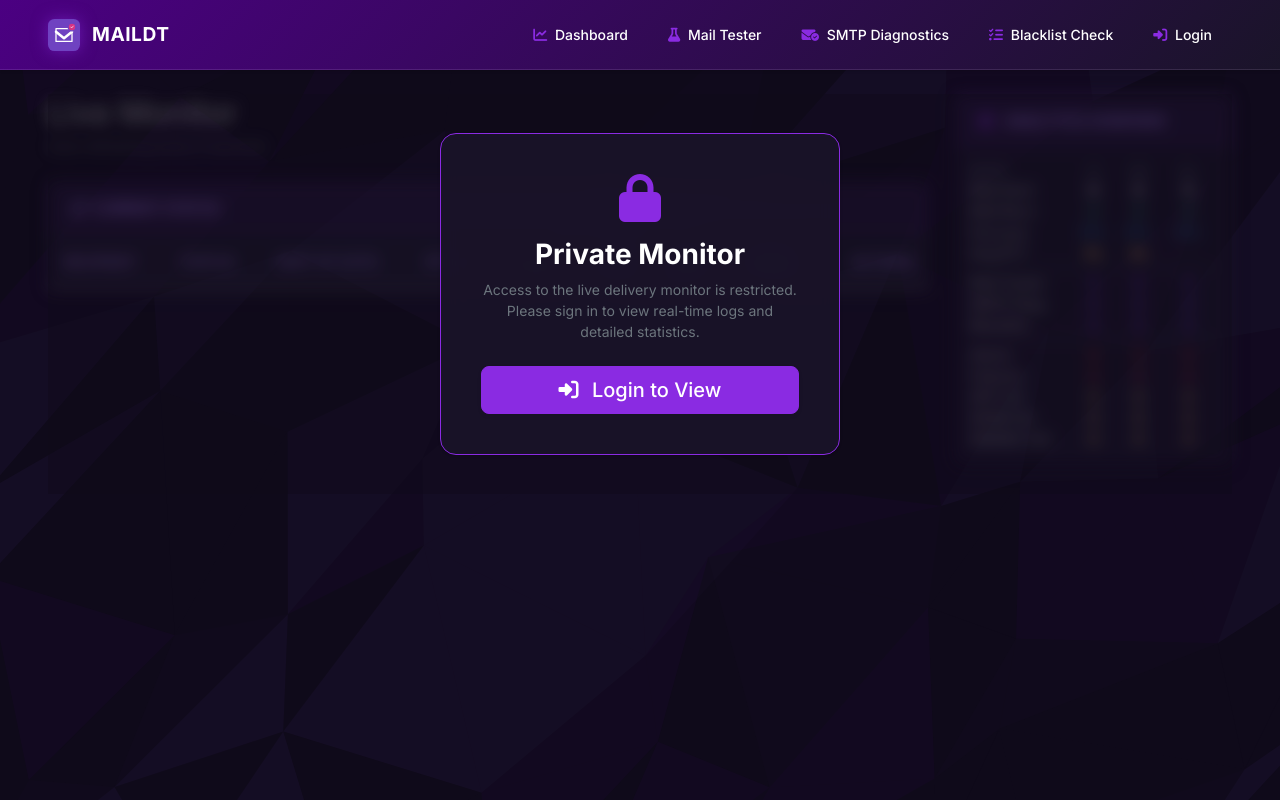
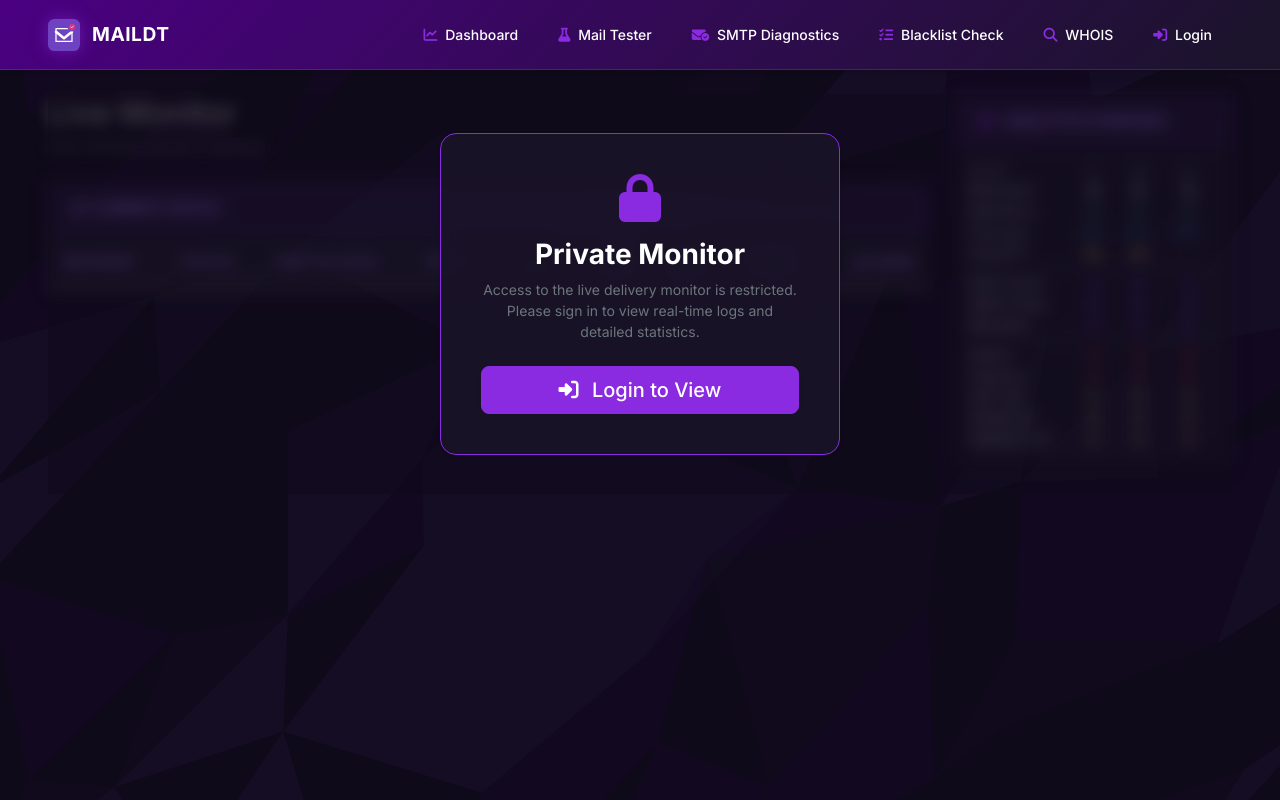
Before and after one commit to arumes31/mail-delivery-tester, a Flask app: page / in a window 1280 px wide. Run offline with Flask 3, Linux system fonts and the light colour scheme; lists and menus that the app fills with data are empty; some libraries are stand-ins or nearby versions.

Commit message:
Add WHOIS lookup integration via embedded iframe

```diff
--- a/app.py
+++ b/app.py
@@ -962,6 +962,10 @@ def smtp_test_page():
 def blacklist_check_page():
     return render_template('blacklist_check.html')
 
+@app.route('/whois')
+def whois_page():
+    return render_template('whois.html')
+
 @app.route('/api/diagnostics/blacklist')
 def api_blacklist_check():
     # Rate Limiting: 5 per minute per IP
--- a/templates/base.html
+++ b/templates/base.html
@@ -176,6 +176,7 @@
                     <li class="nav-item"><a class="nav-link" href="/mail-tester"><i class="fa-solid fa-flask me-1 text-primary"></i> Mail Tester</a></li>
                     <li class="nav-item"><a class="nav-link" href="/smtp-test"><i class="fa-solid fa-envelope-circle-check me-1 text-primary"></i> SMTP Diagnostics</a></li>
                     <li class="nav-item"><a class="nav-link" href="/blacklist-check"><i class="fa-solid fa-list-check me-1 text-primary"></i> Blacklist Check</a></li>
+                    <li class="nav-item"><a class="nav-link" href="/whois"><i class="fa-solid fa-search me-1 text-primary"></i> WHOIS</a></li>
                     {% if session.logged_in %}
                     <li class="nav-item"><a class="nav-link" href="/recipients"><i class="fa-solid fa-users me-1 text-primary"></i> Recipients</a></li>
                     <li class="nav-item"><a class="nav-link" href="/settings"><i class="fa-solid fa-gears me-1 text-primary"></i> Settings</a></li>
```
Also changed, not shown: templates/whois.html (added, +23 -0 lines), README.md.
